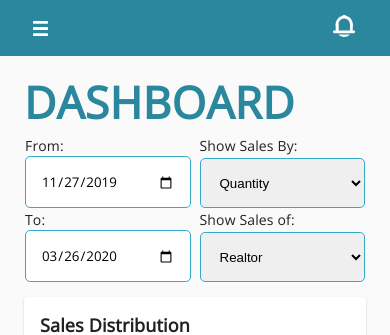
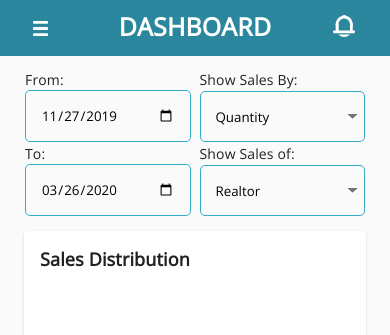
Before and after one commit to wbgneto/ez.dashboard, a React (Create React App) app: page /dashboard in a window 390 px wide. Shown: the top 335 px of the page. Built offline with nearby package versions, Linux system fonts and the light colour scheme; no server answers.

Commit message:
responsiveness

```diff
--- a/src/components/GraphContainer.js
+++ b/src/components/GraphContainer.js
@@ -156,7 +156,7 @@ const GraphContainer = () => {
                 xm={12}
                 sm={12}
                 md={12}
-                lg={6}
+                lg={12}
                 xl={6}
               >
                 From:
@@ -179,7 +179,7 @@ const GraphContainer = () => {
                 xm={12}
                 sm={12}
                 md={12}
-                lg={6}
+                lg={12}
                 xl={6}
               >
                 To:
@@ -204,7 +204,7 @@ const GraphContainer = () => {
                 xm={12}
                 sm={12}
                 md={12}
-                lg={6}
+                lg={12}
                 xl={6}
               >
                 Show Sales By:
@@ -227,7 +227,7 @@ const GraphContainer = () => {
                 xm={12}
                 sm={12}
                 md={12}
-                lg={6}
+                lg={12}
                 xl={6}
               >
                 Show Sales of:
--- a/src/pages/Dashboard.js
+++ b/src/pages/Dashboard.js
@@ -15,7 +15,7 @@ export default function CenteredGrid() {
   const classes = useStyles();
   return (
     <div style={{width:"100%"}}>
-      <Typography className={classes.title}>DASHBOARD</Typography>
+      <Typography className="title">DASHBOARD</Typography>
       <GraphContainer></GraphContainer>
     </div>
   );
--- a/src/pages/Listings/ListingForm.js
+++ b/src/pages/Listings/ListingForm.js
@@ -151,7 +151,7 @@ export default function ListingForm({ onChange, initialData}) {
                     value={state.title}
                     className={classes.formControl}/>
                 <FormControl variant="outlined" className={classes.formControl}>
-                    <InputLabel ref={realtorLabel} id="realtor-input">
+                    <InputLabel ref={realtorLabel} id="realtor-input" style={{color:'rgba(0, 0, 0, 0.87'}}>
                         Realtor
                     </InputLabel>
                     { realtors.length && <Select
--- a/src/pages/Listings/Listings.js
+++ b/src/pages/Listings/Listings.js
@@ -160,6 +160,7 @@ export default function Listings() {
                             onChange={handleFilter}
                             value={filters.status}
                             labelWidth={labelWidth}
+                            className="selectBox"
                         >
                             <MenuItem value="">All</MenuItem>
                             <MenuItem value={1}>Active</MenuItem>
@@ -184,7 +185,9 @@ export default function Listings() {
                                 name="title"
                                 value={filters.title}
                                 variant="outlined"
-                                placeholder="Search"/>
+                                placeholder="Search"
+                                className="searchInput"
+                                />
                         </div>
                     </div>
                 </div>
--- a/src/pages/Realtors/CreateRealtor.js
+++ b/src/pages/Realtors/CreateRealtor.js
@@ -187,7 +187,7 @@ const uploadAvatar = async (realtorId) => {
         <Grid container spacing={2} className="marginT">
             <Grid item xs={12} md={4}>
                 <section>
-                    <div {...getRootProps()} style={{ textAlign: 'center', padding: 100, border: "1px dashed #eee"}}>
+                    <div {...getRootProps()} style={{ textAlign: 'center', padding: "20px 20px 50px 20px", border: "1px dashed #eee"}}>
                         <input {...getInputProps()} id="files-input"/>
                         <div style={{textAlign: 'center', marginBottom: 12}}>
                             { avatar && <img
--- a/src/pages/Realtors/EditRealtor.js
+++ b/src/pages/Realtors/EditRealtor.js
@@ -270,7 +270,7 @@ export default function EditRealtor({showSnackbar, match, history}) {
                     <Grid item xs={12} md={4}>
                         <section>
                             <div {...getRootProps()}
-                                 style={{textAlign: 'center', padding: 100, border: "1px dashed #eee"}}>
+                                 style={{textAlign: 'center', padding: "20px 20px 50px 20px", border: "1px dashed #eee"}}>
                                 <input {...getInputProps()} id="files-input"/>
                                 <div style={{textAlign: 'center', marginBottom: 12}}>
                                     {(!avatar.preview && item.avatar) && <img src={`http://api.easyrealtysystem.wmdd.ca/realtors/${item.id}/avatar`} style={{maxWidth:'100%', maxHeight: 300}}/>
--- a/src/pages/Realtors/Realtors.js
+++ b/src/pages/Realtors/Realtors.js
@@ -158,6 +158,7 @@ export default function EnhancedTable() {
             onChange={handleFilter}
             value={filters.status}
             labelWidth={labelWidth}
+            className="selectBox"
             >
             <MenuItem value="">All</MenuItem>
             <MenuItem value={0}>Active</MenuItem>
@@ -181,7 +182,9 @@ export default function EnhancedTable() {
                   name="name"
                   value={filters.name}
                   variant="outlined"
-                  placeholder="Search"/>
+                  placeholder="Search"
+                  className="searchInput"
+                  />
               </div>
           </div>
         </div>
--- a/src/style/Reset.scss
+++ b/src/style/Reset.scss
@@ -48,9 +48,20 @@ table {
 	border-collapse: collapse;
 	border-spacing: 0;
 }
-input {
-	font-family: 'Open Sans', sans-serif !important;
+
+input, select {
+    font-family: 'Open Sans', sans-serif !important;
+    -webkit-appearance: none;
+    -moz-appearance: none;
+    appearance: none;
+    -webkit-border-radius:0;
+    padding:0;
+    // font-size: 1rem !important;
+    background-color: transparent;
+}
+select {
+    background: url('../images/arrow.png') no-repeat 96% 50% !important;
+    background-size: 11px 9px !important;
 }
 
-
-// seource form https://cssreset.com/scripts/eric-meyer-reset-css/
+// source form https://cssreset.com/scripts/eric-meyer-reset-css/
--- a/src/style/Style.css
+++ b/src/style/Style.css
@@ -192,7 +192,7 @@ input {
           width: 100% !important;
           background-color: white;
           margin-left: 0em !important;
-          border-radius: 15px; }
+          border-radius: 5px; }
         .signin .signin_child2 .login_form .login_heading {
           margin-top: 0em !important;
           text-align: center !important; }
@@ -345,9 +345,6 @@ header {
     .menu05 {
       visibility: visible; } }
 
-/*****************************************************/
-/*                     SignIn.js                     */
-/*****************************************************/
 /*****************************************************/
 /*                     Listings.js                   */
 /*****************************************************/
@@ -540,6 +537,9 @@ header {
 /*****************************************************/
 /*                        Grid                       */
 /*****************************************************/
+main {
+  min-width: 0; }
+
 .tableGrid {
   border-bottom: 1px solid rgba(0, 0, 0, 0.1);
   box-sizing: border-box; }
@@ -818,3 +818,9 @@ table {
   @media (max-width: 600px) {
     .loading {
       transform: translate(-50%, -25%); } }
+
+/*****************************************************/
+/*                     Help                          */
+/*****************************************************/
+.textOverflow p {
+  overflow: hidden; }
--- a/src/style/Style.scss
+++ b/src/style/Style.scss
@@ -148,42 +148,6 @@ img {
     visibility: visible;
   }
 }
-/*****************************************************/
-/*                     SignIn.js                     */
-/*****************************************************/
-
-// label.MuiFormLabel-root {
-//   color: black;
-//   margin-left: 1.5rem;
-//   margin-top: 0.8rem;
-//   //font-family: 'Open Sans';
-//   font-weight: 400;
-//   font-size: 1em;
-// }
-// div.MuiFormControl-root {
-//   width: 85%;
-//   margin-left: 1.5rem;
-//   margin-top: 0.8rem;
-// }
-// a.MuiTypography-root {
-//   color: black;
-//   text-decoration: underline;
-//   margin-left: 17rem;
-//   margin-top: 1rem;
-//   p {
-//     margin-left: 7.5rem;
-//     margin-top: 2rem;
-//     letter-spacing: 0.1rem;
-//     a {
-//       color:#2B879E;
-//     }
-
-//   }
-
-// }
-
-
-
 
 
 /*****************************************************/
@@ -419,7 +383,9 @@ img {
 /*****************************************************/
 /*                        Grid                       */
 /*****************************************************/
-
+main {
+  min-width:0;
+}
 .tableGrid {
   border-bottom: 1px solid rgba(0,0,0,0.1);
   box-sizing: border-box;
@@ -720,7 +686,21 @@ table {
     border:2px solid $primary-teal-blue;
   }
 }
-
+.searchInput {
+  width: 300px !important;
+  @media (max-width: $bp-medium) {
+    width: 100% !important;
+  }
+}
+.selectBox {
+  width: 175px !important;
+  @media (max-width: $bp-medium) {
+    width: 100% !important;
+  }
+}
+/*****************************************************/
+/*                     loading                       */
+/*****************************************************/
 
 .loading {
   width: 200px !important;
@@ -749,3 +729,12 @@ table {
     transform: translate(-50%, -25%);
   }
 }
+
+/*****************************************************/
+/*                     Help                          */
+/*****************************************************/
+.textOverflow {
+  p {
+    overflow: hidden;
+  }
+}
--- a/src/style/signin.scss
+++ b/src/style/signin.scss
@@ -117,6 +117,7 @@
 
 /******************************************************Responsive Media Queries******************************************************************/
 @media screen and (min-width: 320px) and (max-width: 480px) {
+
   .signin {
     display: grid;
     grid-template-columns: 1fr !important;
@@ -181,8 +182,9 @@
           width: 100% !important;
           background-color: rgba(255, 255, 255, 255);
           margin-left: 0em !important;
-          border-radius: 15px;
+          border-radius: 6px;
         }
+
         .login_heading {
           margin-top: 0em !important;
           //margin-left: 1em !important;
```
Also changed, not shown: src/pages/Help.js (+4 -4 lines), src/images/arrow.png (added).
